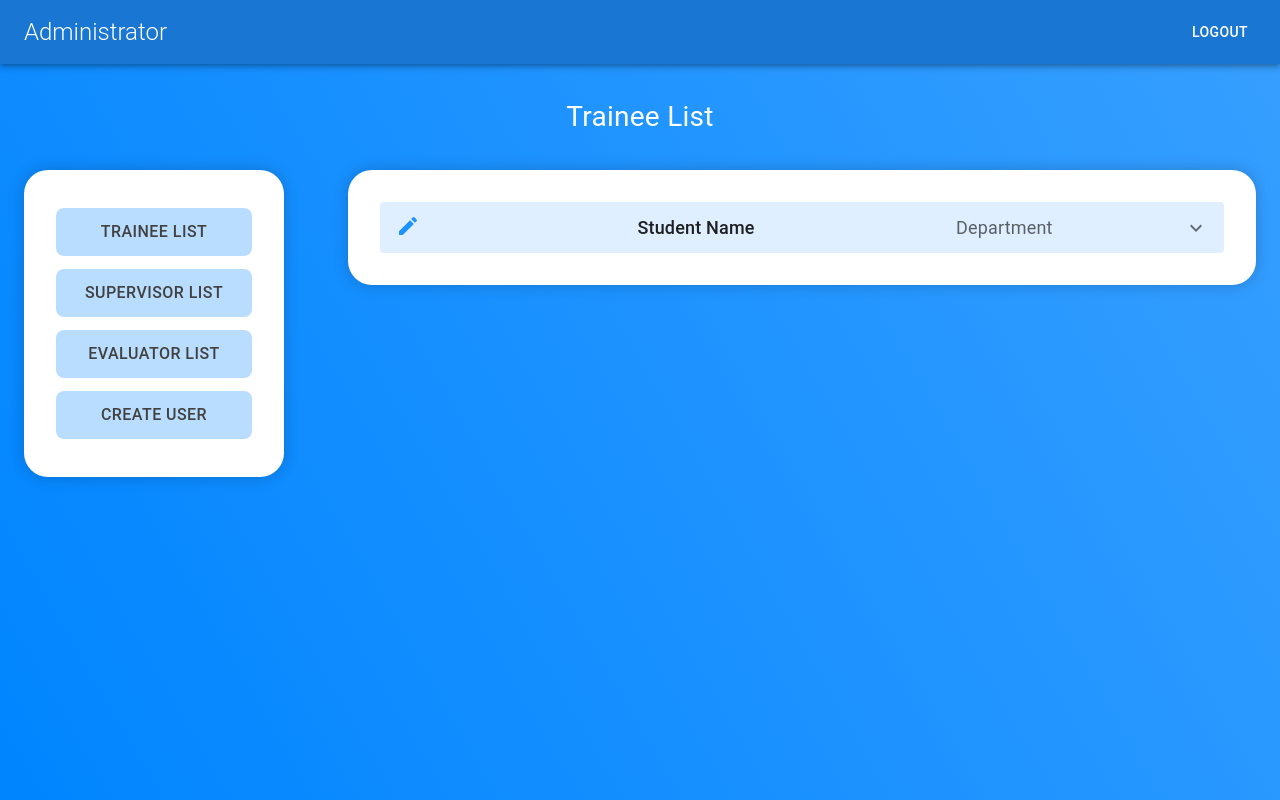
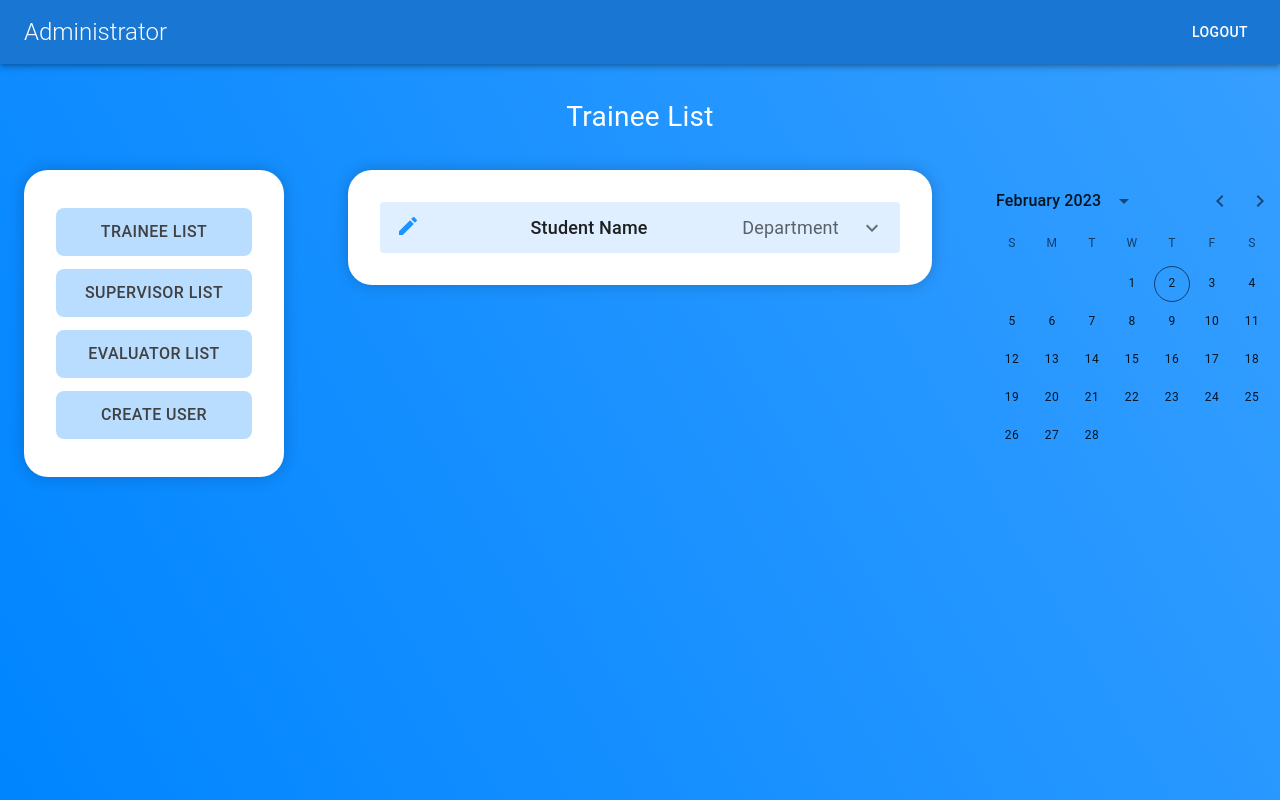
Before and after one commit to z1nc0r3/online-journal-project-frontend, a React (Create React App) app: page /admin/trainee_list in a window 1280 px wide. Built offline with nearby package versions, Linux system fonts and the light colour scheme.

Commit message:
Add Calendar widget

```diff
--- a/src/layout/components/Layout.jsx
+++ b/src/layout/components/Layout.jsx
@@ -5,6 +5,9 @@ import AdminHeader from "./admin/AdminHeader";
 import AdminLeftWidget from "./admin/LeftWidget";
 import AdminTraineeList from "./admin/TraineeList";
 import CssBaseline from "@mui/material/CssBaseline";
+import { LocalizationProvider } from '@mui/x-date-pickers/LocalizationProvider';
+import { AdapterDayjs } from '@mui/x-date-pickers/AdapterDayjs';
+import { DateCalendar } from '@mui/x-date-pickers/DateCalendar';
 
 function Layout(props) {
 	if (props.layout.includes("admin_trainee")) {
@@ -22,8 +25,13 @@ function Layout(props) {
 						<Grid item xs={3}>
 							<AdminLeftWidget />
 						</Grid>
-						<Grid item xs={9}>
+						<Grid item xs={6}>
 							<AdminTraineeList />
+						</Grid>
+						<Grid item xs={3}>
+							<LocalizationProvider dateAdapter={AdapterDayjs}>
+								<DateCalendar readOnly/>
+							</LocalizationProvider>
 						</Grid>
 					</Grid>
 				</Container>
```
